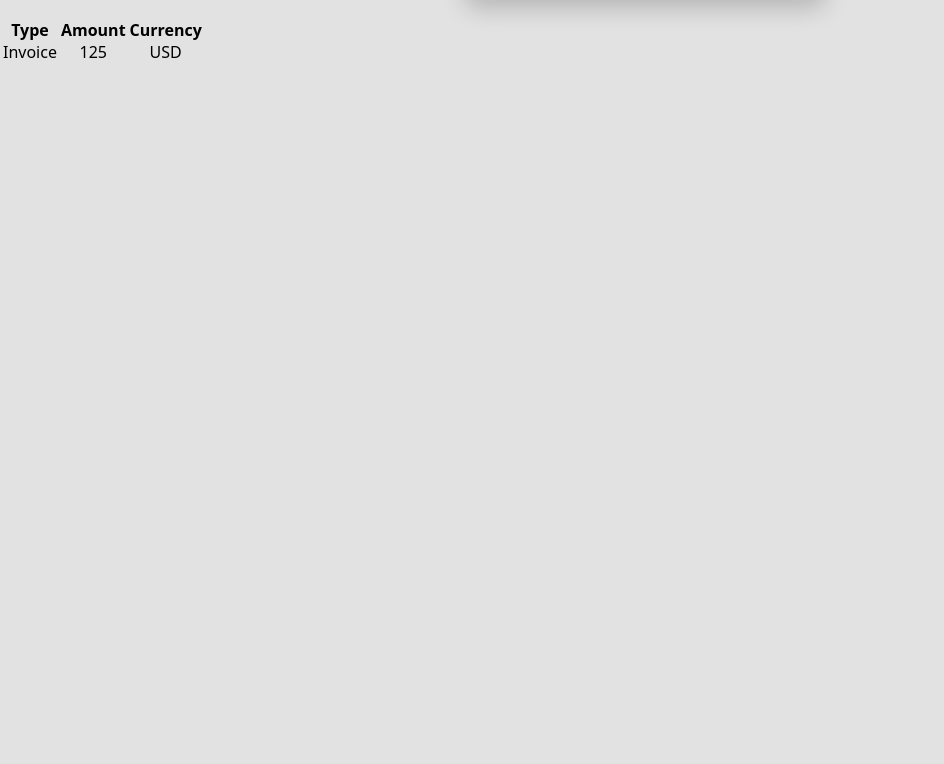
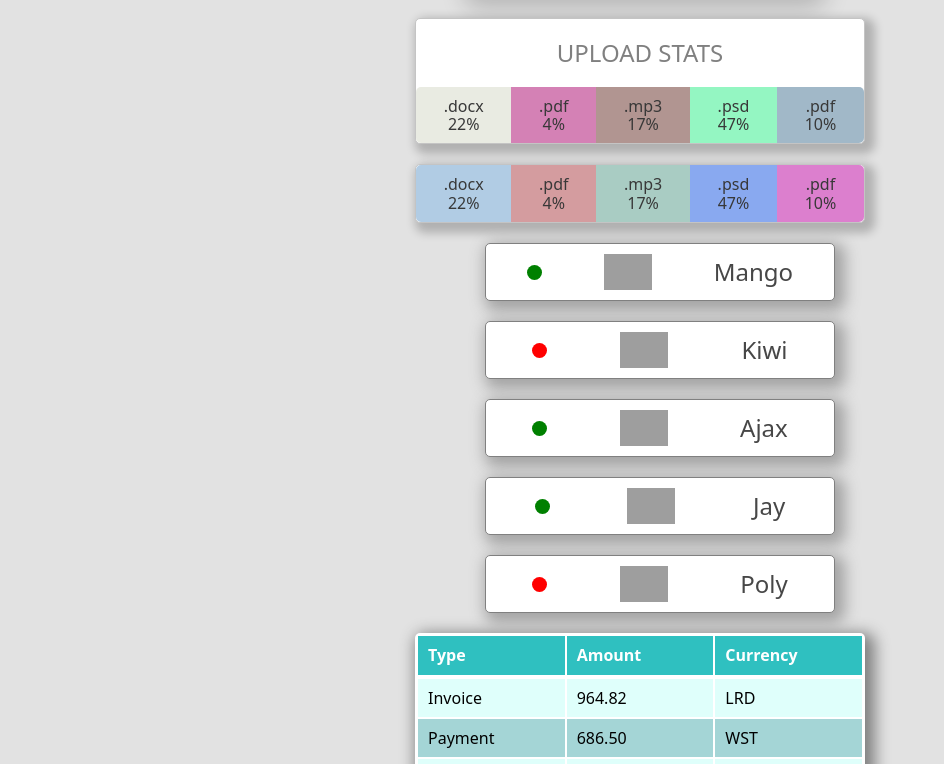
Before and after one commit to mitrofin/adaptation-hw, a React (Create React App) app: page / in a window 1280 px wide. Shown: the part 456-1220 px from the top of the page, without its empty margins (0-944 px from the left). Before the commit the page ends 800 px from the top, so only its background shows below. Built offline with nearby package versions, Linux system fonts and the light colour scheme; grey boxes are pictures that could not be loaded.

Commit message:
transaction finish

```diff
--- a/src/App.js
+++ b/src/App.js
@@ -17,9 +17,9 @@ function App() {
         avatar={user.avatar}
         stats={user.stats}
       />
-      {/* <Statistics title="Upload stats" stats={data} />
+      <Statistics title="Upload stats" stats={data} />
       <Statistics stats={data} />
-      <FriendList friends={friends} /> */}
+      <FriendList friends={friends} />
       <TransactionHistory items={transactions} />
     </>
   );
--- a/src/components/Statistics/Statistics.module.css
+++ b/src/components/Statistics/Statistics.module.css
@@ -9,7 +9,7 @@
 .statistics {
   width: 450px;
   margin: auto;
-  /* border: 1px solid rgb(196, 196, 196); */
+  border: 1px solid rgb(196, 196, 196);
   border-radius: 5px;
   box-shadow: 5px 5px 10px 5px rgba(0, 0, 0, 0.22);
   margin-top: 20px;
--- a/src/components/Transactions/Transactions.js
+++ b/src/components/Transactions/Transactions.js
@@ -1,24 +1,27 @@
 import React from 'react';
 import PropTypes from 'prop-types';
 import s from './Transactions.module.css';
+import { type } from '@testing-library/user-event/dist/type';
 
 export default function TransactionHistory({ items }) {
   return (
     <table className={s.transaction}>
       <thead>
-        <tr>
-          <th>Type</th>
-          <th>Amount</th>
-          <th>Currency</th>
+        <tr className={s.theader}>
+          <th className={s.head}>Type</th>
+          <th className={s.head}>Amount</th>
+          <th className={s.head}>Currency</th>
         </tr>
       </thead>
 
       <tbody>
-        <tr>
-          <td>Invoice</td>
-          <td>125</td>
-          <td>USD</td>
-        </tr>
+        {items.map(({ id, type, amount, currency }, idx) => (
+          <tr className={idx % 2 === 0 ? s.even : s.odd} key={id}>
+            <td className={s.type}>{type /* .toUpperCase() */}</td>
+            <td className={s.amount}>{amount}</td>
+            <td className={s.currency}>{currency}</td>
+          </tr>
+        ))}
       </tbody>
     </table>
   );
@@ -29,9 +32,12 @@ export default function TransactionHistory({ items }) {
 "amount": "828.62",
 "currency": "UGX" */
 TransactionHistory.propTypes = {
-  friends: PropTypes.arrayOf(
+  items: PropTypes.arrayOf(
     PropTypes.shape({
-      id: PropTypes.number.isRequired,
+      id: PropTypes.string.isRequired,
+      type: PropTypes.string.isRequired,
+      amount: PropTypes.string.isRequired,
+      currency: PropTypes.string.isRequired,
     }).isRequired,
   ).isRequired,
 };
--- a/src/components/Transactions/Transactions.module.css
+++ b/src/components/Transactions/Transactions.module.css
@@ -0,0 +1,71 @@
+.transaction {
+  width: 450px;
+  margin: 20px auto;
+  background-color: white;
+  box-shadow: 5px 5px 15px 5px grey;
+  border-radius: 5px;
+  padding: 0;
+}
+.head {
+  text-align: left;
+  border: 1px solid rgb(255, 255, 255);
+  padding: 10px;
+}
+.theader {
+  display: grid;
+  grid-template-rows: 1fr;
+  grid-template-columns: 1fr 1fr 1fr;
+  grid-template-areas: 'head head head';
+
+  background-color: rgb(47, 192, 192);
+  color: #ffffff;
+}
+.tBody {
+  display: grid;
+  grid-template-rows: 1fr;
+  grid-template-columns: 1fr 1fr 1fr;
+  grid-template-areas: 'type amount currency';
+  /* padding: 5px; */
+}
+.even {
+  composes: tBody;
+  background-color: rgb(223, 255, 251);
+}
+.odd {
+  composes: tBody;
+  background-color: rgb(164, 213, 214);
+}
+.type,
+.amount,
+.currency {
+  text-align: left;
+  padding: 10px;
+  border: 1px solid #ffffff;
+}
+.type::first-letter {
+  text-transform: uppercase;
+}
+.type:hover,
+.amount:hover,
+.currency:hover,
+.type:focus,
+.amount:focus,
+.currency:focus {
+  box-shadow: 5px 5px 15px 5px rgba(0, 0, 0, 0.32);
+  border-radius: 5px;
+  background-color: rgb(100, 100, 100);
+  color: #ffffff;
+  cursor: pointer;
+  font-weight: 500;
+}
+/* .amount {
+  text-align: left;
+  padding: 10px;
+  border: 1px solid #ffffff;
+}
+.currency {
+  text-align: left;
+  padding: 10px;
+  border: 1px solid #ffffff;
+}
+ */
```
